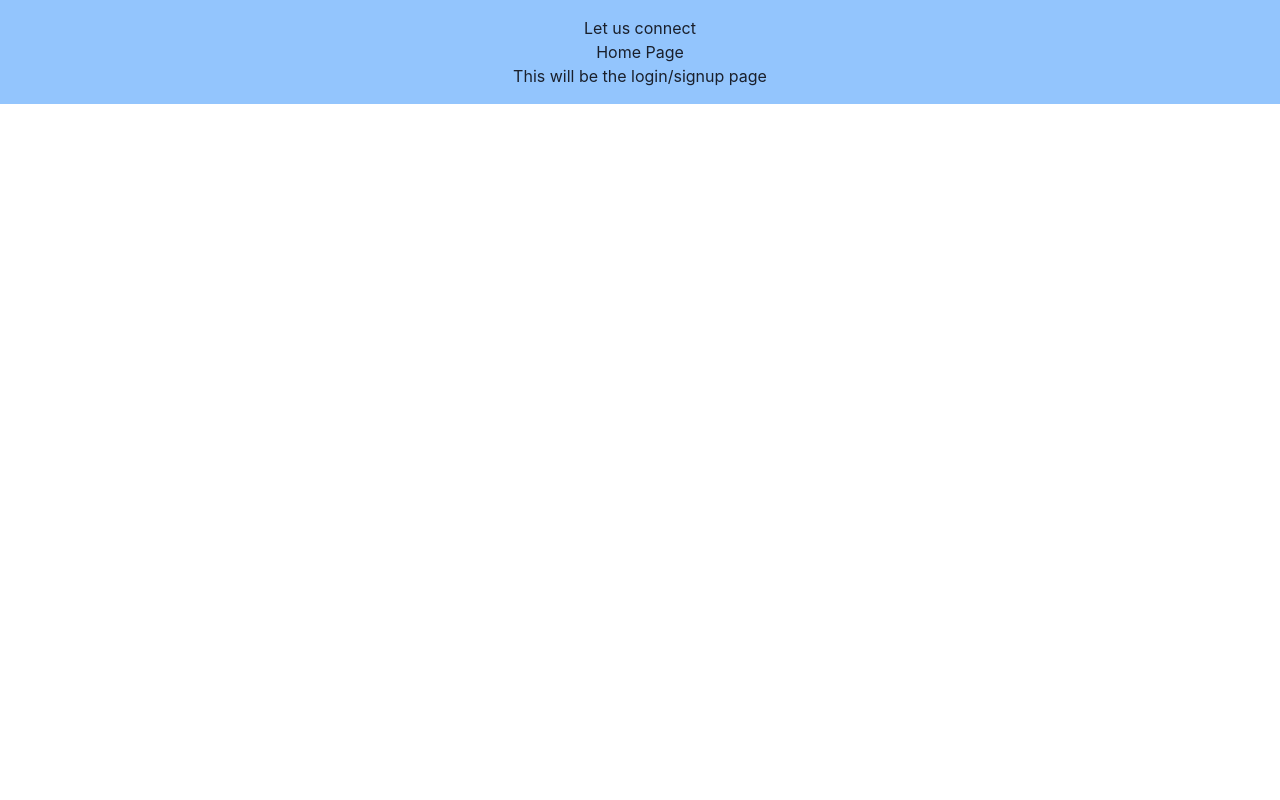
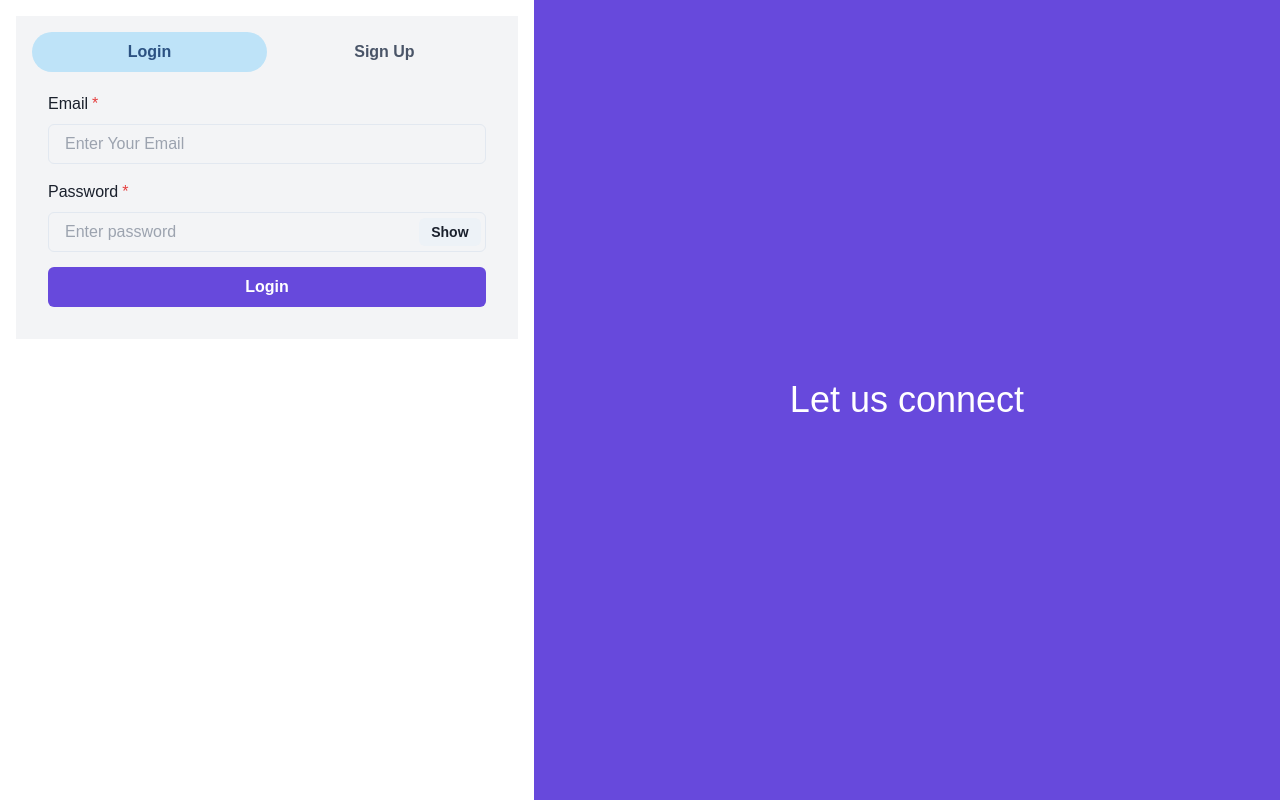
Before and after one commit to kapil551/JobsFinder, a React (Create React App) app in the folder frontend/: page / in a window 1280 px wide. Built offline with nearby package versions, Linux system fonts and the light colour scheme.

Commit message:
added Login and Sign Up UI

```diff
--- a/frontend/src/App.js
+++ b/frontend/src/App.js
@@ -6,8 +6,7 @@
 
 function App() {
   return (
-    <div className="bg-blue-300 p-4 text-center">
-      Let us connect
+    <div className="App">
       <Routes>
         <Route path="/" element={<HomePage />} exact />
         <Route path="chats" element={<ChatPage />} />
--- /dev/null
+++ b/frontend/src/components/Authentication/Login.js
@@ -0,0 +1,73 @@
+import { Button, FormControl, FormLabel, Input, InputGroup, InputRightElement, VStack } from '@chakra-ui/react';
+import React, { useState } from 'react';
+
+const Login = () => {
+
+  const [show, setShow] = useState(false);
+  const [email, setEmail] = useState();
+  const [password, setPassword] = useState();
+  const [loading, setLoading] = useState(false);
+
+  const handleClick = () => {
+    setShow(!show);
+  }
+
+  const submitHandler = () => {
+
+  }
+
+  return (
+    <VStack spacing="1rem">
+
+      <FormControl id="email" isRequired>
+        <FormLabel>Email</FormLabel>
+        <Input
+          value={email}
+          type="email"
+          placeholder="Enter Your Email"
+          onChange={(e) => setEmail(e.target.value)}
+        />
+      </FormControl>
+
+      <FormControl id="password" isRequired>
+        <FormLabel>Password</FormLabel>
+        <InputGroup size="md">
+          <Input
+            value={password}
+            onChange={(e) => setPassword(e.target.value)}
+            type={show ? "text" : "password"}
+            placeholder="Enter password"
+          />
+          <InputRightElement width="4.5rem">
+            <Button h="1.75rem" size="sm" onClick={handleClick}>
+              {show ? "Hide" : "Show"}
+            </Button>
+          </InputRightElement>
+        </InputGroup>
+      </FormControl>
+      <Button
+        bg="custom.100"
+        textColor="white"
+        width="100%"
+        style={{ marginTop: 15 }}
+        onClick={submitHandler}
+        isLoading={loading}
+      >
+        Login
+      </Button>
+      {/* <Button
+        variant="solid"
+        colorScheme="red"
+        width="100%"
+        onClick={() => {
+          setEmail("guest@example.com");
+          setPassword("123456");
+        }}
+      >
+        Get Guest User Credentials
+      </Button> */}
+    </VStack>
+  );
+};
+
+export default Login;
--- /dev/null
+++ b/frontend/src/components/Authentication/SignUp.js
@@ -0,0 +1,103 @@
+import { Button, FormControl, FormLabel, Input, InputGroup, InputRightElement, VStack } from "@chakra-ui/react";
+import React, { useState } from "react";
+
+const SignUp = () => {
+
+  const [show, setShow] = useState(false);
+  const [name, setName] = useState();
+  const [email, setEmail] = useState();
+  const [confirmpassword, setConfirmpassword] = useState();
+  const [password, setPassword] = useState();
+  const [pic, setPic] = useState();
+
+  const handleClick = () => {
+    setShow(!show);
+  }
+
+  const postDetails = (pics) => {
+
+  }
+
+  const submitHandler = () => {
+
+  }
+
+  return (
+
+    <VStack spacing="1rem">
+
+      <FormControl id="first-name" isRequired>
+        <FormLabel>Name</FormLabel>
+        <Input
+          placeholder="Enter Your Name"
+          onChange={(e) => setName(e.target.value)}
+        />
+      </FormControl>
+
+      <FormControl id="email" isRequired>
+        <FormLabel>Email</FormLabel>
+        <Input
+          type="email"
+          placeholder="Enter Your Email"
+          onChange={(e) => setEmail(e.target.value)}
+        />
+      </FormControl>
+
+      <FormControl id="password" isRequired>
+        <FormLabel>Password</FormLabel>
+        <InputGroup size="md">
+          <Input
+            type={show ? "text" : "password"}
+            placeholder="Enter Password"
+            onChange={(e) => setPassword(e.target.value)}
+          />
+          <InputRightElement width="4.5rem">
+            <Button h="1.75rem" size="sm" onClick={handleClick}>
+              {show ? "Hide" : "Show"}
+            </Button>
+          </InputRightElement>
+        </InputGroup>
+      </FormControl>
+
+      <FormControl id="password" isRequired>
+        <FormLabel>Confirm Password</FormLabel>
+        <InputGroup size="md">
+          <Input
+            type={show ? "text" : "password"}
+            placeholder="Confirm password"
+            onChange={(e) => setConfirmpassword(e.target.value)}
+          />
+          <InputRightElement width="4.5rem">
+            <Button h="1.75rem" size="sm" onClick={handleClick}>
+              {show ? "Hide" : "Show"}
+            </Button>
+          </InputRightElement>
+        </InputGroup>
+      </FormControl>
+
+      <FormControl id="pic">
+        <FormLabel>Upload your Picture</FormLabel>
+        <Input
+          type="file"
+          p={1.5}
+          accept="image/*"
+          onChange={(e) => postDetails(e.target.files[0])}
+        />
+      </FormControl>
+
+      <Button
+        bg="custom.100"
+        textColor="white"
+        width="100%"
+        style={{ marginTop: 15 }}
+        onClick={submitHandler}
+        // isLoading={picLoading}
+      >
+        Sign Up
+      </Button>
+
+    </VStack>
+  );
+};
+
+export default SignUp;
--- a/frontend/src/index.css
+++ b/frontend/src/index.css
@@ -1,3 +1,12 @@
 @tailwind base;
 @tailwind components;
 @tailwind utilities;
+
+@import url('https://fonts.googleapis.com/css2?family=Montserrat:wght@300;400&display=swap');
+
+@layer components {
+
+    .App {
+        @apply min-h-screen font-montserrat bg-white;
+    }
+}
--- a/frontend/src/index.js
+++ b/frontend/src/index.js
@@ -4,14 +4,22 @@
 import App from './App';
 import reportWebVitals from './reportWebVitals';
 
-import { ChakraProvider } from '@chakra-ui/react';
+import { ChakraProvider, extendTheme } from '@chakra-ui/react';
 import { BrowserRouter } from "react-router-dom";
+
+const theme = extendTheme({
+  colors: {
+    custom: {
+    100: "#6749DC"
+    }
+  }
+})
 
 
 ReactDOM.render(
   <React.StrictMode>
     <BrowserRouter>
-      <ChakraProvider>
+      <ChakraProvider theme={theme}>
         <App />
       </ChakraProvider>
     </BrowserRouter>
--- a/frontend/src/pages/HomePage.js
+++ b/frontend/src/pages/HomePage.js
@@ -1,11 +1,46 @@
+import {
+  Box,
+  Container,
+  Tab,
+  TabList,
+  TabPanel,
+  TabPanels,
+  Tabs,
+} from "@chakra-ui/react";
 import React from "react";
+import Login from "../components/Authentication/Login";
+import SignUp from "../components/Authentication/SignUp";
 
 const HomePage = () => {
   return (
-    <div>
-      <p>Home Page</p>
-      <p>This will be the login/signup page</p>
-    </div>
+    <>
+      <div className="min-w-screen min-h-screen bg-white flex">
+        <Container>
+          <Box className="bg-gray-100 my-4 p-4">
+            <Tabs variant="soft-rounded">
+              <TabList className="mb-1">
+                <Tab className="w-1/2">Login</Tab>
+                <Tab className="w-1/2">Sign Up</Tab>
+              </TabList>
+              <TabPanels>
+                <TabPanel>
+                  <Login />
+                </TabPanel>
+                <TabPanel>
+                  <SignUp />
+                </TabPanel>
+              </TabPanels>
+            </Tabs>
+          </Box>
+        </Container>
+        <Container
+          maxW=""
+          className="bg-[#6749DC] text-white text-center text-4xl flex items-center justify-center"
+        >
+          Let us connect
+        </Container>
+      </div>
+    </>
   );
 };
 
--- a/frontend/tailwind.config.js
+++ b/frontend/tailwind.config.js
@@ -4,6 +4,9 @@
   ],
   theme: {
     extend: {},
+    fontFamily: {
+      montserrat: ['Montserrat', 'sans-serif']
+    }
   },
   plugins: [],
 }
```
